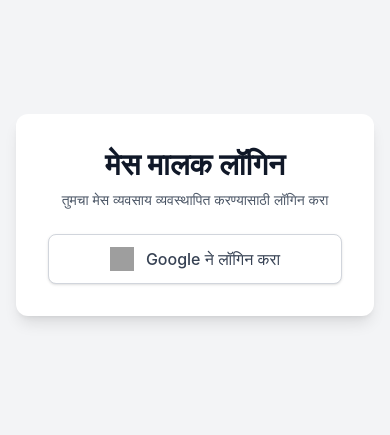
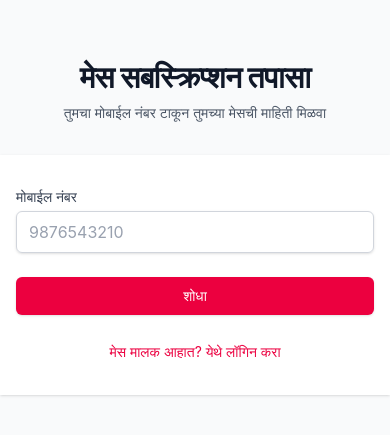
Before and after one commit to atharvabaodhankar/MessFlow, a React (Vite) app: page / in a window 390 px wide. Before the commit this address led to /login. Shown: the part 207-642 px from the top of the page. Built offline with nearby package versions, Linux system fonts and the light colour scheme; no server answers; grey boxes are pictures that could not be loaded.

Commit message:
feat: Implement core application structure with routing, authentication, login page, and responsive layout.

```diff
--- a/src/App.jsx
+++ b/src/App.jsx
@@ -18,9 +18,9 @@ function App() {
       <AuthProvider>
         <Routes>
           <Route path="/login" element={<Login />} />
-          <Route path="/search" element={<PublicSearch />} />
+          <Route path="/" element={<PublicSearch />} />
           <Route
-            path="/"
+            path="/dashboard"
             element={
               <PrivateRoute>
                 <Dashboard />
--- a/src/components/Layout.jsx
+++ b/src/components/Layout.jsx
@@ -16,7 +16,7 @@ export default function Layout({ children }) {
   const [sidebarOpen, setSidebarOpen] = useState(false);
 
   const navigation = [
-    { name: "डॅशबोर्ड", href: "/", icon: HomeIcon },
+    { name: "डॅशबोर्ड", href: "/dashboard", icon: HomeIcon },
     { name: "ग्राहक", href: "/customers", icon: UsersIcon },
     { name: "उपस्थिती", href: "/attendance", icon: QrCodeIcon },
   ];
--- a/src/pages/Login.jsx
+++ b/src/pages/Login.jsx
@@ -13,7 +13,7 @@ export default function Login() {
       setError("");
       setLoading(true);
       await loginWithGoogle();
-      navigate("/");
+      navigate("/dashboard");
     } catch (err) {
       console.error(err);
       setError("लॉगिन करण्यात अयशस्वी. कृपया पुन्हा प्रयत्न करा."); // Failed to login. Please try again.
```
